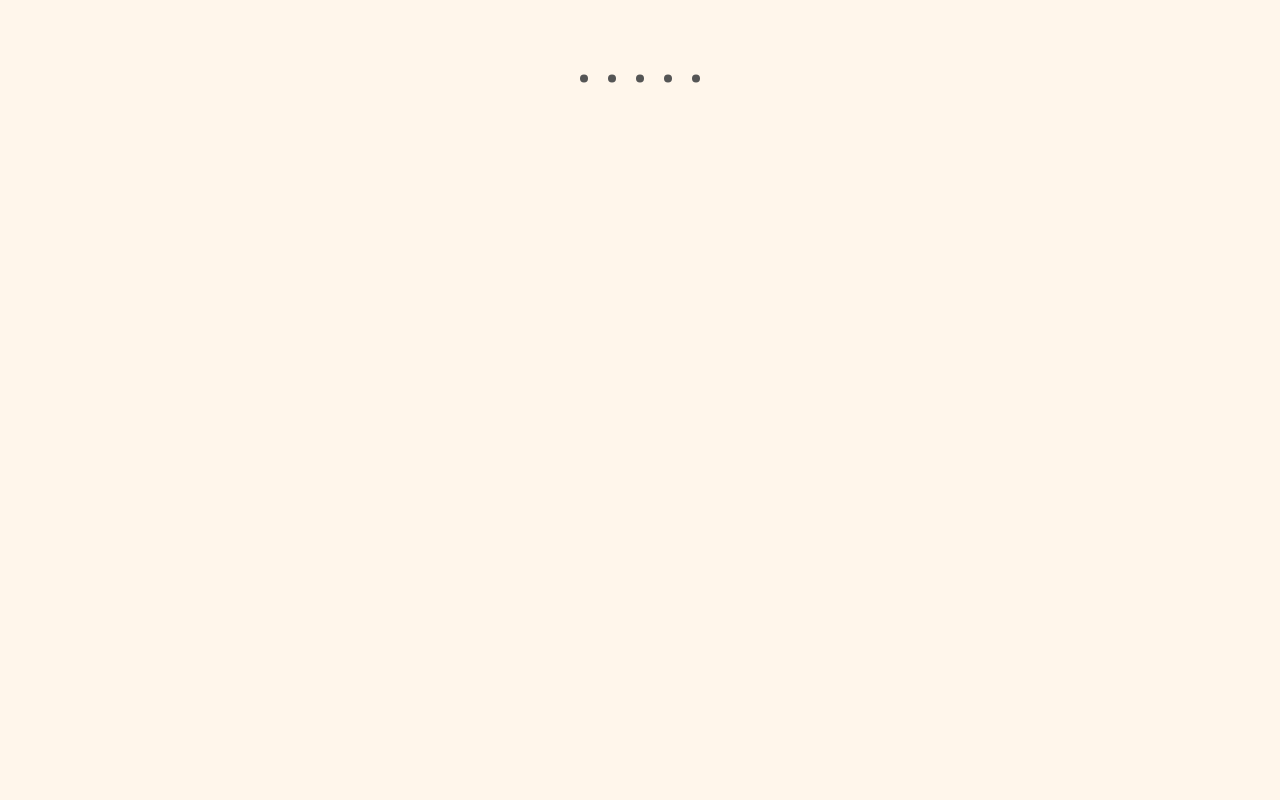
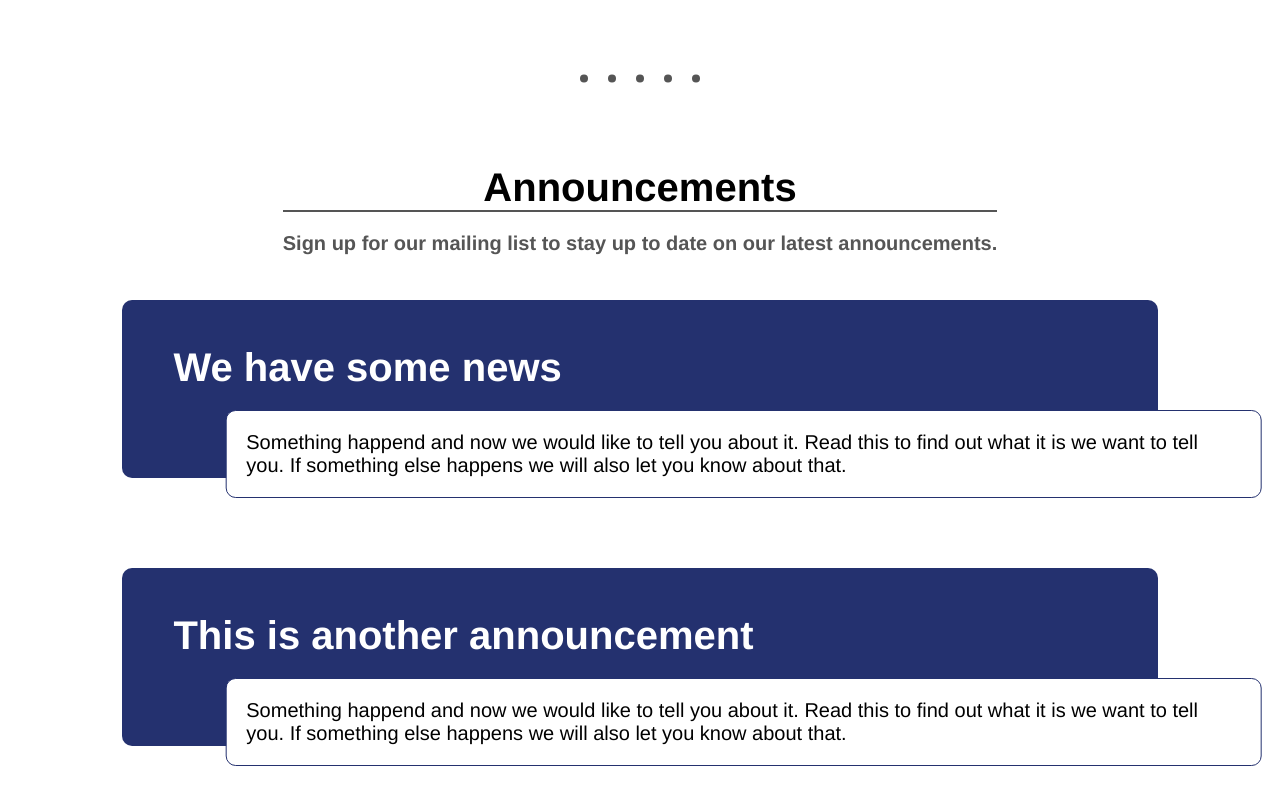
Before and after one commit to elp49/opendoordrexel, a Next.js app: page / in a window 1280 px wide. Shown: the part 680-1480 px from the top of the page. Built offline with nearby package versions, Linux system fonts and the light colour scheme.

Commit message:
Index Announcements - added announcements list to Home page

```diff
--- a/pages/index.js
+++ b/pages/index.js
@@ -9,15 +9,45 @@ const index = {
     { imageUrl: '/images/clothing-14.jpg', title: 'Always accepting clothing donations', buttonText: 'Learn more', linkTo: '/outreach' },
     { imageUrl: '/images/kensington-1.jpg', title: 'Find out where your donations go', buttonText: 'Learn more', linkTo: '/outreach' },
     { imageUrl: '/images/kensington-5.jpg', title: 'Help those with the greatest needs', buttonText: 'Learn more', linkTo: '/outreach' }
-  ]
+  ],
+  announcements: {
+    title: 'Announcements',
+    subTitle: 'Sign up for our mailing list to stay up to date on our latest announcements.',
+    posts: [
+      { header: 'We have some news', details: 'Something happend and now we would like to tell you about it. Read this to find out what it is we want to tell you. If something else happens we will also let you know about that.' },
+      { header: 'This is another announcement', details: 'Something happend and now we would like to tell you about it. Read this to find out what it is we want to tell you. If something else happens we will also let you know about that.' },
+      { header: 'We have something to announce', details: 'Something happend and now we would like to tell you about it. Read this to find out what it is we want to tell you. If something else happens we will also let you know about that.' },
+      { header: 'Read this to know what happened', details: 'Something happend and now we would like to tell you about it. Read this to find out what it is we want to tell you. If something else happens we will also let you know about that.' },
+    ]
+  }
 };
 
 export default function Index() {
   return (
     <Layout>
-      <div className={styles.container}>
-        <div className={styles.slideshowContainer}>
+      <div id={'index'}>
+        <div className={styles.indexSlideshow}>
           <Slideshow slides={index.slides} />
+        </div>
+        <div className={styles.indexAnnouncements}>
+          <div className={styles.announcements}>
+            <div className={styles.announcementsTitle}>
+              <h1>{index.announcements.title}</h1>
+              <h3>{index.announcements.subTitle}</h3>
+            </div>
+            <ul>
+              {index.announcements.posts.map((post, i) => {
+                return (
+                  <li key={`post-${i}`} className={styles.post}>
+                    <div className={styles.postHeader}><h1>{post.header}</h1></div>
+                    <div className={styles.postDetails}>
+                      <p>{post.details}</p>
+                    </div>
+                  </li>
+                )
+              })}
+            </ul>
+          </div>
         </div>
       </div>
     </Layout>
--- a/pages/index.module.css
+++ b/pages/index.module.css
@@ -1,14 +1,63 @@
-.container {
-  height: 2000px;
+.indexSlideshow {
+  height: 500px;
+  height: calc(100vh - 145px);
+  background-color: #fff;
 }
 
-.slideshowContainer {
-  height: 500px;
-  height: calc(100vh - 145px);
+.indexAnnouncements {
+  padding: 45px 0;
+  background-color: #fff;
+  color: #000;
+}
+
+.announcements {
+  width: 90%;
+  margin: 0 auto;
+}
+
+.announcementsTitle {
+  margin: 0 auto;
+  text-align: center;
+}
+
+.announcementsTitle>h3 {
+  display: inline-block;
+  margin: 0 auto 45px;
+  padding-top: 20px;
+  color: #555;
+  border-top: #555 solid 2px;
+}
+
+.post {
+  position: relative;
+  width: 90%;
+  max-width: 1200px;
+  margin: 0 auto 90px;
+  padding-top: 45px;
+  background-color: #24316F;
+  color: #fff;
+  list-style: none;
+  border-radius: 10px;
+}
+
+.postHeader {
+  margin-left: 5%;
+  /* border-bottom: #fff solid 5px; */
+}
+
+.postDetails {
+  transform: translate(10%, 20px);
+  width: 100%;
+  margin-left: auto;
+  padding: 20px;
+  background-color: #fff;
+  color: #000;
+  border: 1px solid #24316F;
+  border-radius: 10px;
 }
 
 @media only screen and (min-width: 1000px) {
-  .slideshowContainer {
+  .indexSlideshow {
     height: calc(100vh - 70px);
   }
 }
```
